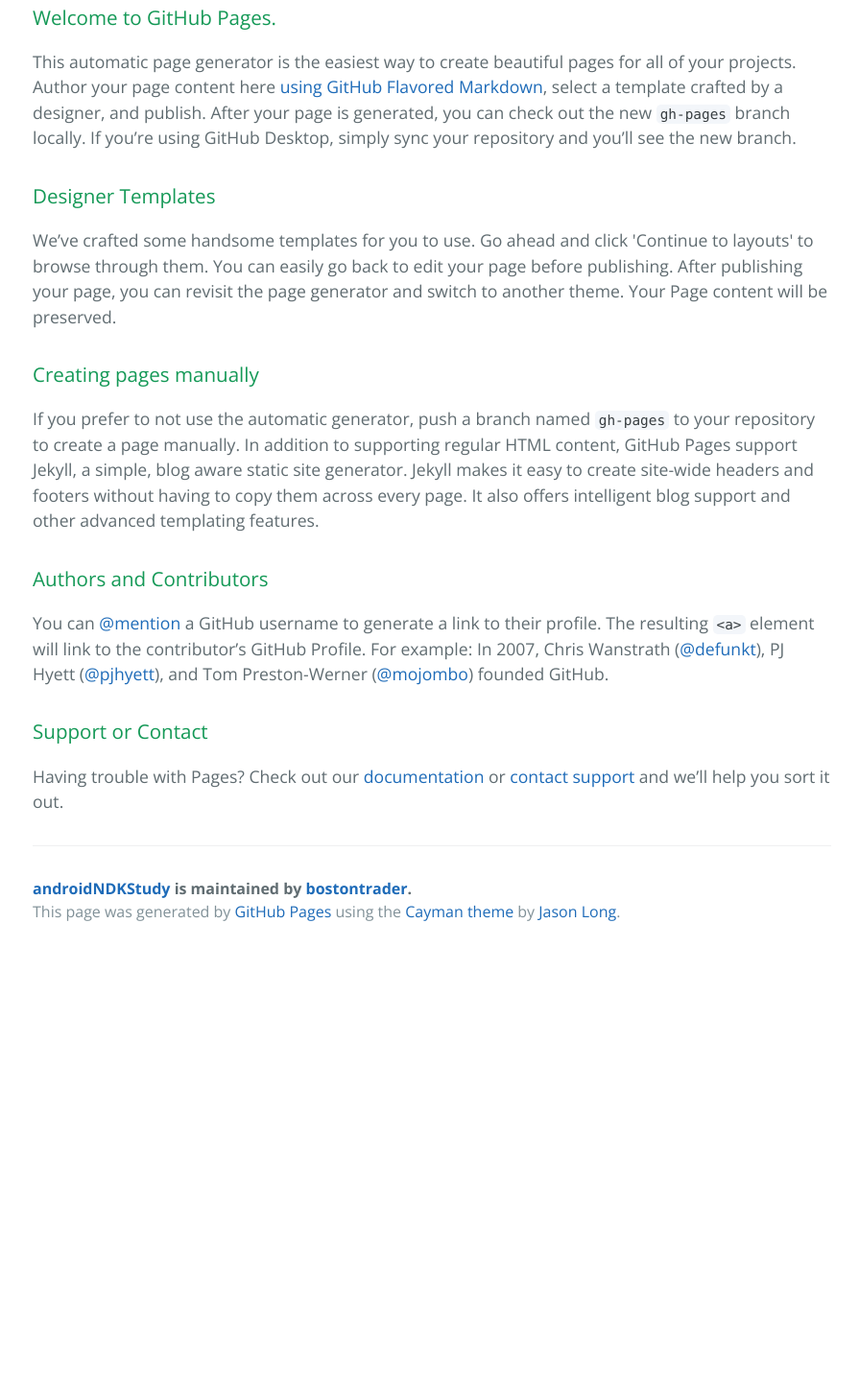
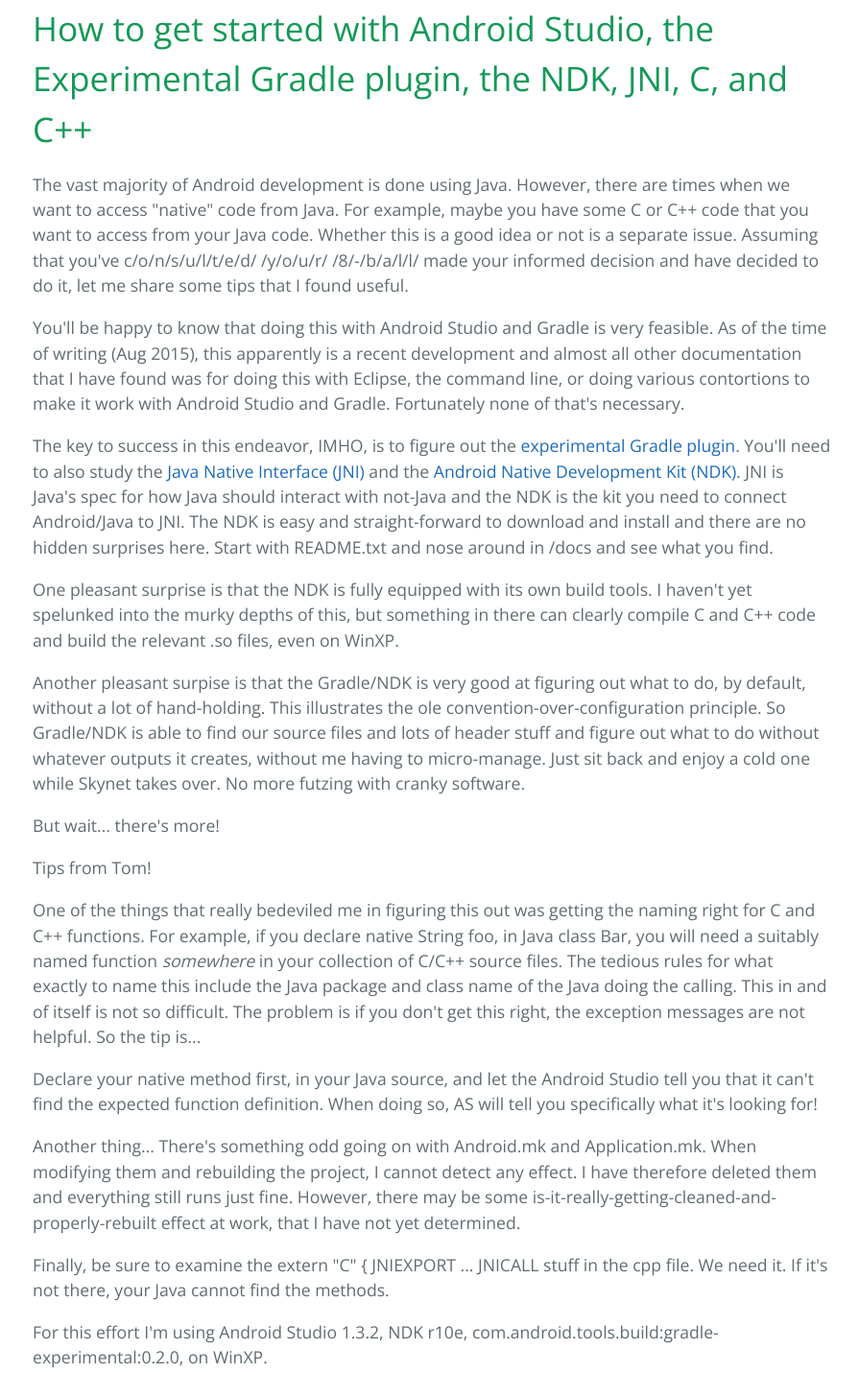
Before and after one commit to bostontrader/androidNDKStudy, a plain HTML site: page index.html in a window 1280 px wide. Shown: the part 442-1873 px from the top of the page at 96% size, without its empty margins (190-1085 px from the left). Before the commit the page ends 1436 px from the top, so only its background shows below. Drawn offline with nearby package versions, Linux system fonts and the light colour scheme.

Commit message:
Create gh-pages branch via GitHub

```diff
--- a/index.html
+++ b/index.html
@@ -19,30 +19,64 @@
     </section>
 
     <section class="main-content">
-      <h3>
-<a id="welcome-to-github-pages" class="anchor" href="#welcome-to-github-pages" aria-hidden="true"><span class="octicon octicon-link"></span></a>Welcome to GitHub Pages.</h3>
+      <h1>
+<a id="how-to-get-started-with-android-studio-the-experimental-gradle-plugin-the-ndk-jni-c-and-c" class="anchor" href="#how-to-get-started-with-android-studio-the-experimental-gradle-plugin-the-ndk-jni-c-and-c" aria-hidden="true"><span class="octicon octicon-link"></span></a>How to get started with Android Studio, the Experimental Gradle plugin, the NDK, JNI, C, and C++</h1>
 
-<p>This automatic page generator is the easiest way to create beautiful pages for all of your projects. Author your page content here <a href="https://guides.github.com/features/mastering-markdown/">using GitHub Flavored Markdown</a>, select a template crafted by a designer, and publish. After your page is generated, you can check out the new <code>gh-pages</code> branch locally. If you’re using GitHub Desktop, simply sync your repository and you’ll see the new branch.</p>
+<p>The vast majority of Android development is done using Java.  However, there are times when
+we want to access "native" code from Java.  For example, maybe you have some C or C++ code
+that you want to access from your Java code.  Whether this is a good idea or not is a separate
+issue.  Assuming that you've c/o/n/s/u/l/t/e/d/ /y/o/u/r/ /8/-/b/a/l/l/ made your informed decision and have
+decided to do it, let me share some tips that I found useful.</p>
 
-<h3>
-<a id="designer-templates" class="anchor" href="#designer-templates" aria-hidden="true"><span class="octicon octicon-link"></span></a>Designer Templates</h3>
+<p>You'll be happy to know that doing this with Android Studio and Gradle is very feasible.
+As of the time of writing (Aug 2015), this apparently is a recent development and almost all other
+documentation that I have found was for doing this with Eclipse, the command line, or doing various
+contortions to make it work with Android Studio and Gradle.  Fortunately none of that's necessary.</p>
 
-<p>We’ve crafted some handsome templates for you to use. Go ahead and click 'Continue to layouts' to browse through them. You can easily go back to edit your page before publishing. After publishing your page, you can revisit the page generator and switch to another theme. Your Page content will be preserved.</p>
+<p>The key to success in this endeavor, IMHO, is to figure out the <a href="http://tools.android.com/tech-docs/new-build-system/gradle-experimental">experimental Gradle plugin</a>.
+You'll need to also study the <a href="http://docs.oracle.com/javase/7/docs/technotes/guides/jni/spec/jniTOC.html">Java Native Interface (JNI)</a> and the
+<a href="http://developer.android.com/ndk/guides/index.html">Android Native Development Kit (NDK)</a>.
+JNI is Java's spec for how Java should interact
+with not-Java and the NDK is the kit you need to connect Android/Java to JNI. The NDK is easy and
+straight-forward to download and install and there are no hidden surprises here.  Start with README.txt
+and nose around in /docs and see what you find.</p>
 
-<h3>
-<a id="creating-pages-manually" class="anchor" href="#creating-pages-manually" aria-hidden="true"><span class="octicon octicon-link"></span></a>Creating pages manually</h3>
+<p>One pleasant surprise is that the NDK is fully equipped with its own build tools.  I haven't
+yet spelunked into the murky depths of this, but something in there can clearly compile
+C and C++ code and build the relevant .so files, even on WinXP.</p>
 
-<p>If you prefer to not use the automatic generator, push a branch named <code>gh-pages</code> to your repository to create a page manually. In addition to supporting regular HTML content, GitHub Pages support Jekyll, a simple, blog aware static site generator. Jekyll makes it easy to create site-wide headers and footers without having to copy them across every page. It also offers intelligent blog support and other advanced templating features.</p>
+<p>Another pleasant surpise is that the Gradle/NDK is very good at figuring out what to do,
+by default, without a lot of hand-holding.  This illustrates the ole convention-over-configuration
+principle.  So Gradle/NDK is able to find our source files and lots of header stuff
+and figure out what to do without whatever outputs it creates, without me having to micro-manage.
+Just sit back and enjoy a cold one while Skynet takes over.  No more futzing with cranky software.</p>
 
-<h3>
-<a id="authors-and-contributors" class="anchor" href="#authors-and-contributors" aria-hidden="true"><span class="octicon octicon-link"></span></a>Authors and Contributors</h3>
+<p>But wait... there's more!</p>
 
-<p>You can <a href="https://github.com/blog/821" class="user-mention">@mention</a> a GitHub username to generate a link to their profile. The resulting <code>&lt;a&gt;</code> element will link to the contributor’s GitHub Profile. For example: In 2007, Chris Wanstrath (<a href="https://github.com/defunkt" class="user-mention">@defunkt</a>), PJ Hyett (<a href="https://github.com/pjhyett" class="user-mention">@pjhyett</a>), and Tom Preston-Werner (<a href="https://github.com/mojombo" class="user-mention">@mojombo</a>) founded GitHub.</p>
+<p>Tips from Tom!</p>
 
-<h3>
-<a id="support-or-contact" class="anchor" href="#support-or-contact" aria-hidden="true"><span class="octicon octicon-link"></span></a>Support or Contact</h3>
+<p>One of the things that really bedeviled me in figuring this out was getting the naming
+ right for C and C++ functions.  For example, if you declare native String foo, in Java class
+ Bar, you will need a suitably named function <em>somewhere</em> in your collection of C/C++ source files.
+ The tedious rules for what exactly to name this include the Java package and class name of
+ the Java doing the calling.  This in and of itself is not so difficult.  The problem is if
+ you don't get this right, the exception messages are not helpful.  So the tip is...</p>
 
-<p>Having trouble with Pages? Check out our <a href="https://help.github.com/pages">documentation</a> or <a href="https://github.com/contact">contact support</a> and we’ll help you sort it out.</p>
+<p>Declare your native method first, in your Java source, and let the Android Studio tell you
+ that it can't find the expected function definition.  When doing so, AS will tell you
+ specifically what it's looking for!</p>
+
+<p>Another thing... There's something odd going on with Android.mk and
+ Application.mk.  When modifying them and rebuilding the project, I cannot detect
+   any effect.  I have therefore deleted them and everything still runs just fine.
+    However, there may be some is-it-really-getting-cleaned-and-properly-rebuilt
+    effect at work, that I have not yet determined.</p>
+
+<p>Finally, be sure to examine the extern "C" { JNIEXPORT ... JNICALL stuff in the
+cpp file.  We need it.  If it's not there, your Java cannot find the methods.</p>
+
+<p>For this effort I'm using Android Studio 1.3.2, NDK r10e,
+com.android.tools.build:gradle-experimental:0.2.0, on WinXP.</p>
 
       <footer class="site-footer">
         <span class="site-footer-owner"><a href="https://github.com/bostontrader/androidNDKStudy">androidNDKStudy</a> is maintained by <a href="https://github.com/bostontrader">bostontrader</a>.</span>
```
Also changed, not shown: params.json (+1 -1 lines).
